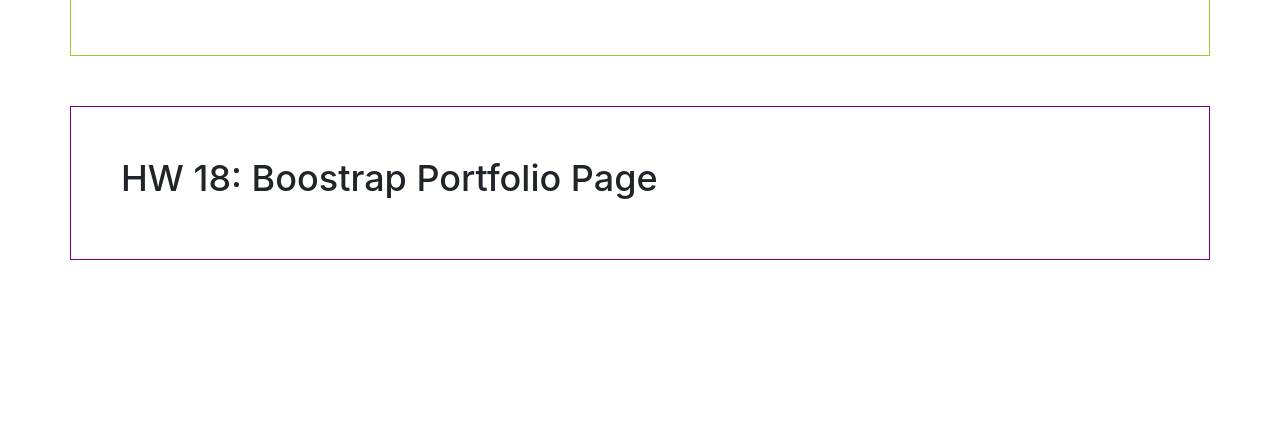
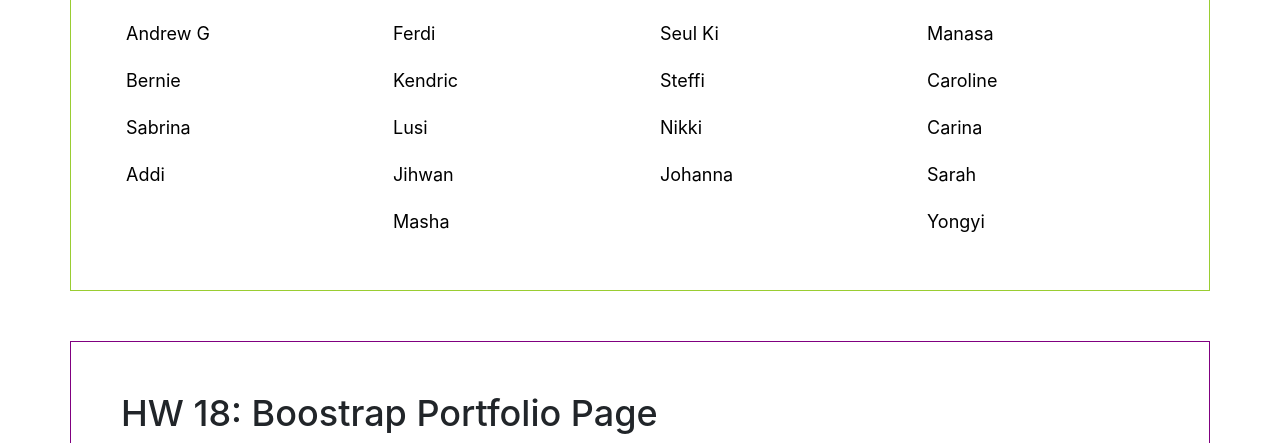
Before and after one commit to trub/UCB-UX-Pages, a plain HTML site: page index.html in a window 1280 px wide. Shown: the part 657-1100 px from the top of the page. Before the commit the page ends 967 px from the top, so only its background shows below. Drawn offline with nearby package versions, Linux system fonts and the light colour scheme.

Commit message:
add hw 17 links

```diff
--- a/index.html
+++ b/index.html
@@ -87,6 +87,35 @@
     <!-- Responsive Portfolio Page-->
     <section class="container hw17">
             <h2>HW 17: Responsive Portfolio Page</h2>
+            <!---ADD YOUR NAME AND A LINK TO YOUR WORK BELOW-->
+        <div class="row">
+            <div class="col-3">
+                <a href="https://andrewgoessling.github.io/HW-MyFirstLayout/">Andrew G</a>
+                <a href="https://berniealvarez.github.io/homework_17/#">Bernie</a>
+                <a href="https://sabrinakudo.github.io/HOMEWORK17/">Sabrina</a>
+                <a href="https://aadig2377.github.io/AboutMe/">Addi</a>
+            </div>
+            <div class="col-3">
+                <a href="https://feragusta.github.io/homework_17/">Ferdi</a>
+                <a href="https://kcruark.github.io/HW-MyFirstLayout/">Kendric</a>
+                <a href="https://lusifan.github.io/HM-MyPortfolio/">Lusi</a>
+                <a href="https://jhwkim.github.io/HW-MyFirstLayout/">Jihwan</a>
+                <a href="https://mgindiya.github.io/HW17/">Masha</a>
+            </div>
+            <div class="col-3">
+                <a href="https://ski8689.github.io/HW_17/">Seul Ki </a>
+                <a href="https://stephanieschreiber.github.io/HW-MyFirstLayout/">Steffi</a>
+                <a href="https://nikki-garcia.github.io/hw17-portfolio/index.html">Nikki</a>
+                <a href="https://johannanilsson.github.io/homework16/">Johanna</a>
+            </div>
+            <div class="col-3">
+                <a href="https://manasa098.github.io/Homework_17/">Manasa</a>
+                <a href="https://kyaroshi.github.io/HW-MyFirstLayout/">Caroline</a>
+                <a href="https://carinafinucane.github.io/HW-MyFirstLayout/">Carina</a>
+                <a href="https://sarah-kelly.github.io/HW17/">Sarah</a>
+                <a href="https://yongyifeng.github.io/homework_17/#">Yongyi</a>
+            </div>
+        </div>
     </section>
     <!-- Bootstrap Portfolio Page-->
     <section class="container hw18">
```
